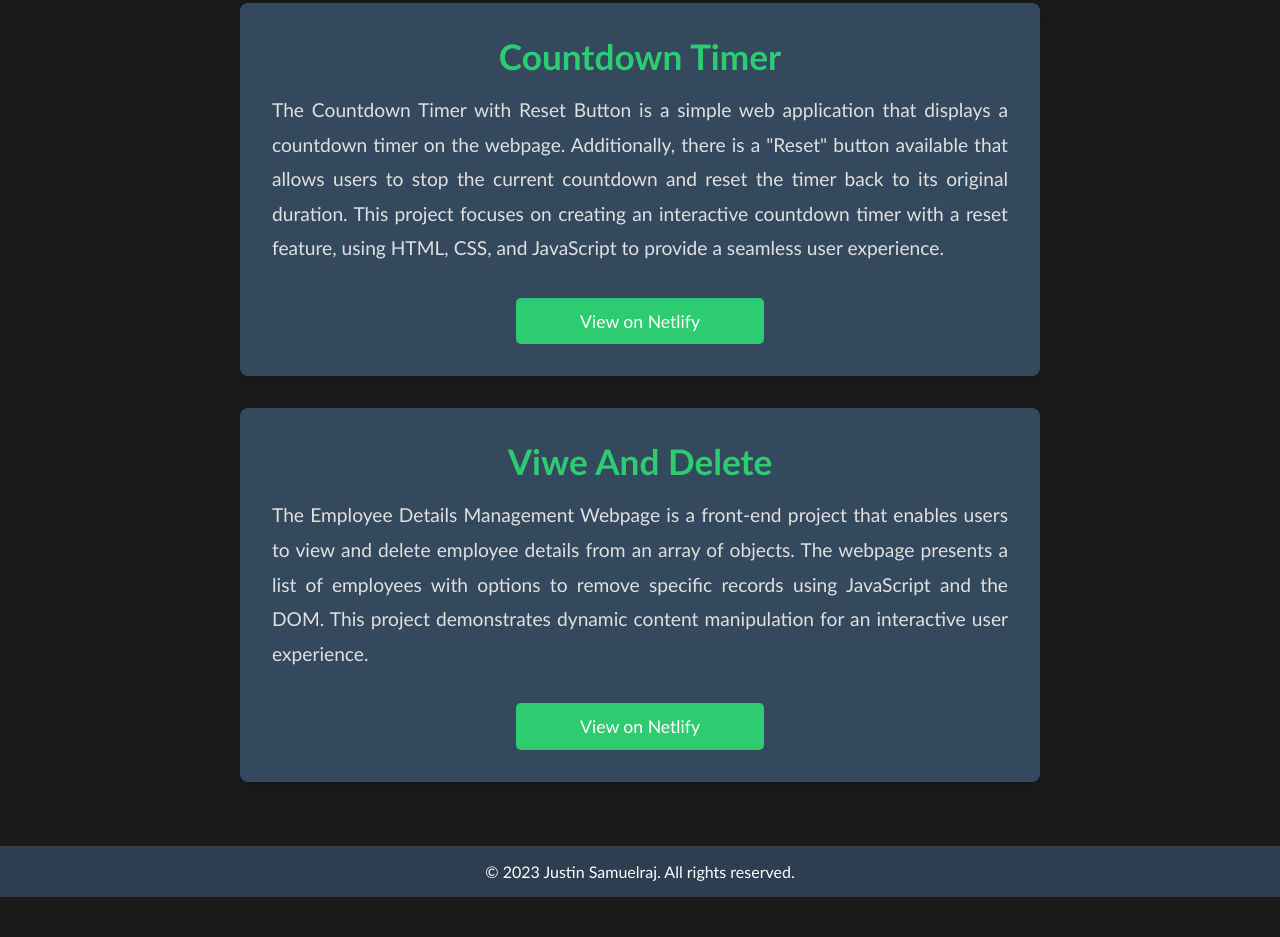
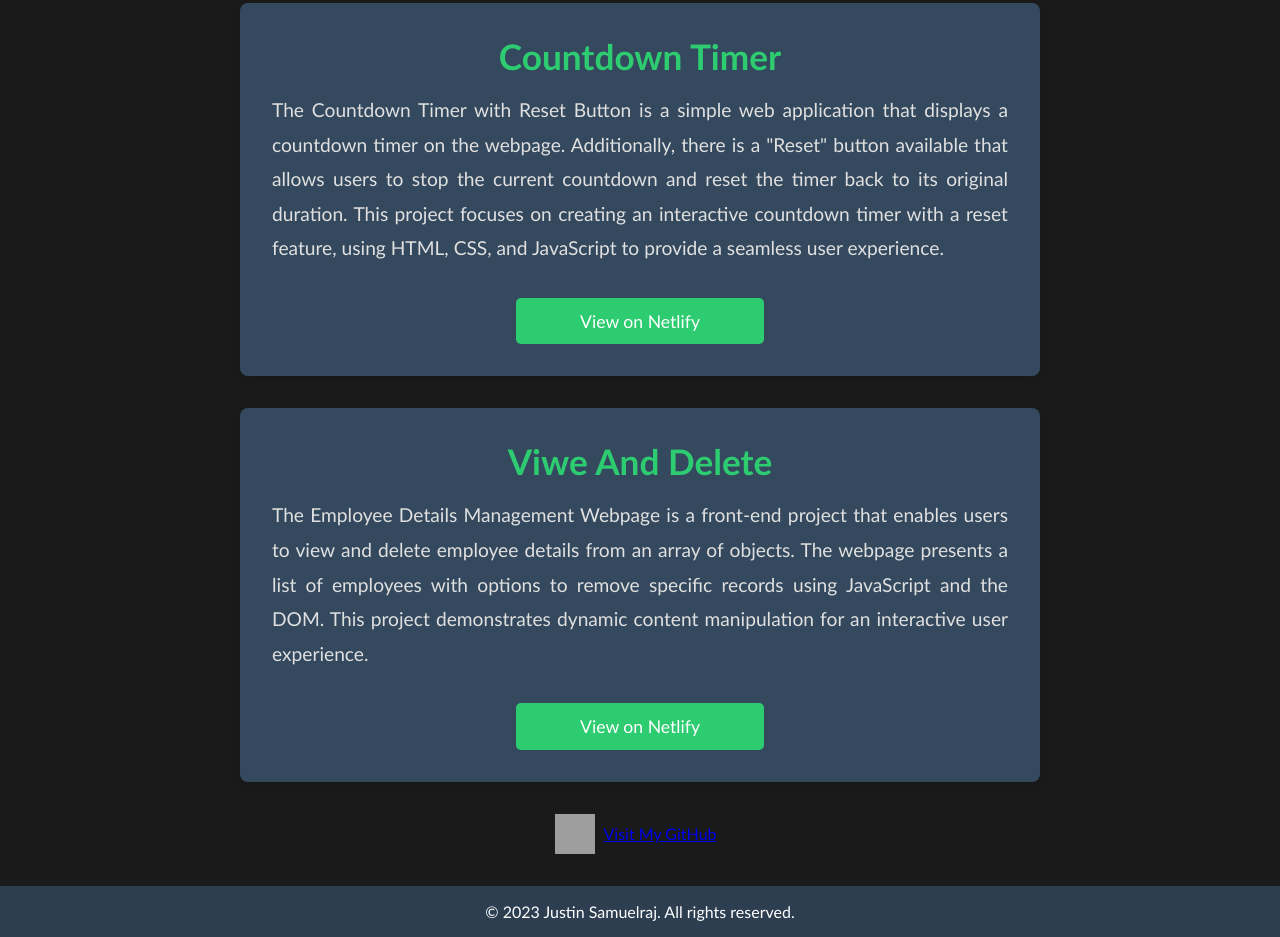
Before and after one commit to Justinsamuel7/My-projects-with-netlify-links, a plain HTML site: page index.html in a window 1280 px wide. Shown: the part 3532-4469 px from the top of the page. Before the commit the page ends 4429 px from the top, so only its background shows below. Drawn offline with Linux system fonts and the light colour scheme; grey boxes are pictures that could not be loaded.

Commit message:
2 files modified, 1 deleted

```diff
--- a/index.html
+++ b/index.html
@@ -80,7 +80,10 @@
     </section>
 
 
-
+    <div id="gitcontainer">
+      <img src="https://cdn.pixabay.com/photo/2022/01/30/13/33/github-6980894_1280.png" alt="">
+      <a href="https://github.com/Justinsamuel7" target="_blank" class="btn">Visit My GitHub</a>
+    </div>
 
     <!-- Add more sections for additional projects as needed -->
 
--- a/styles.css
+++ b/styles.css
@@ -70,6 +70,20 @@ footer {
   padding: 1rem 0;
 }
 
+#gitcontainer{
+  display: flex;
+  justify-content: center;
+  align-items: center;
+}
+#gitcontainer img{
+  width: 2.5rem;
+  height: 2.5rem;
+}
+
+#gitcontainer a{
+  margin: 0 0.5rem;
+}
+
 /* Responsive styles */
 @media screen and (max-width: 600px) {
   main {
```
Also changed, not shown: 1 other file.
